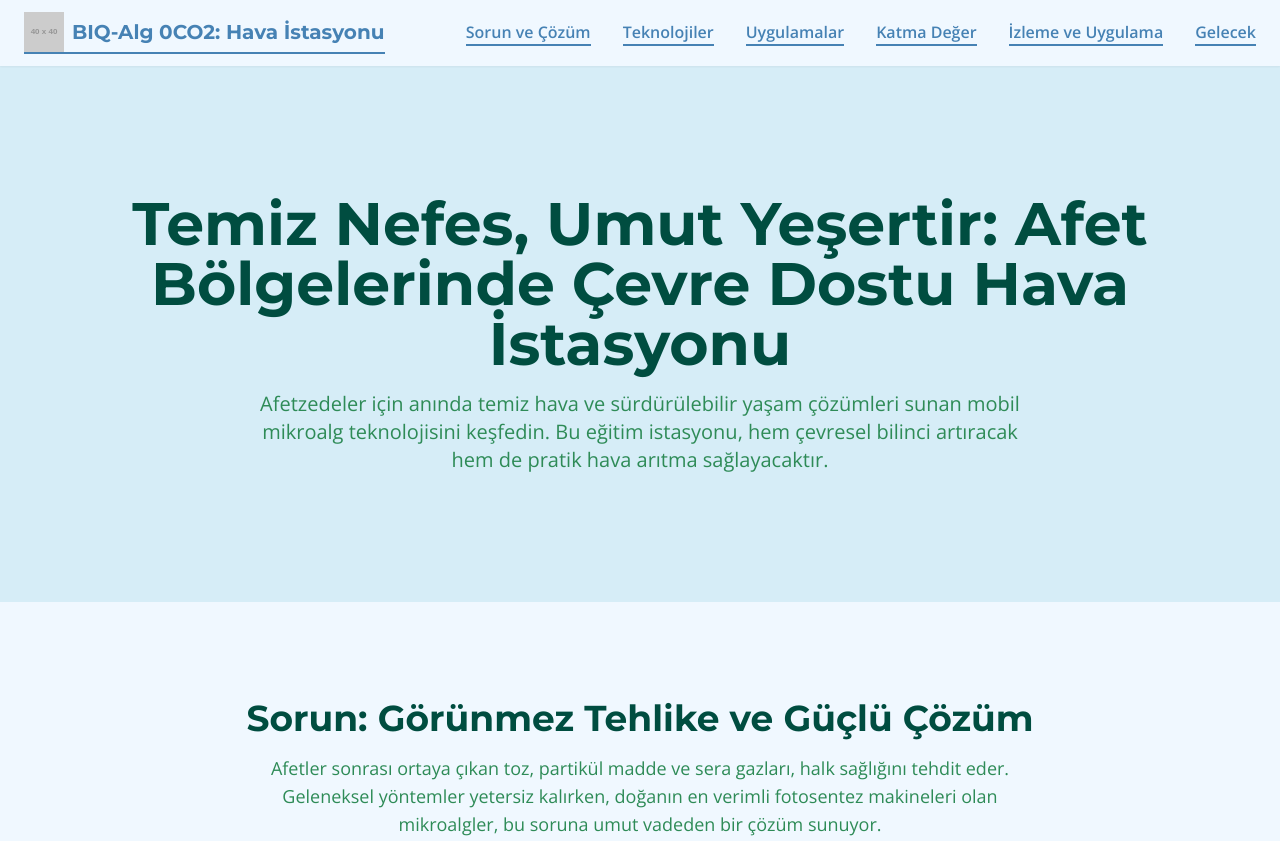
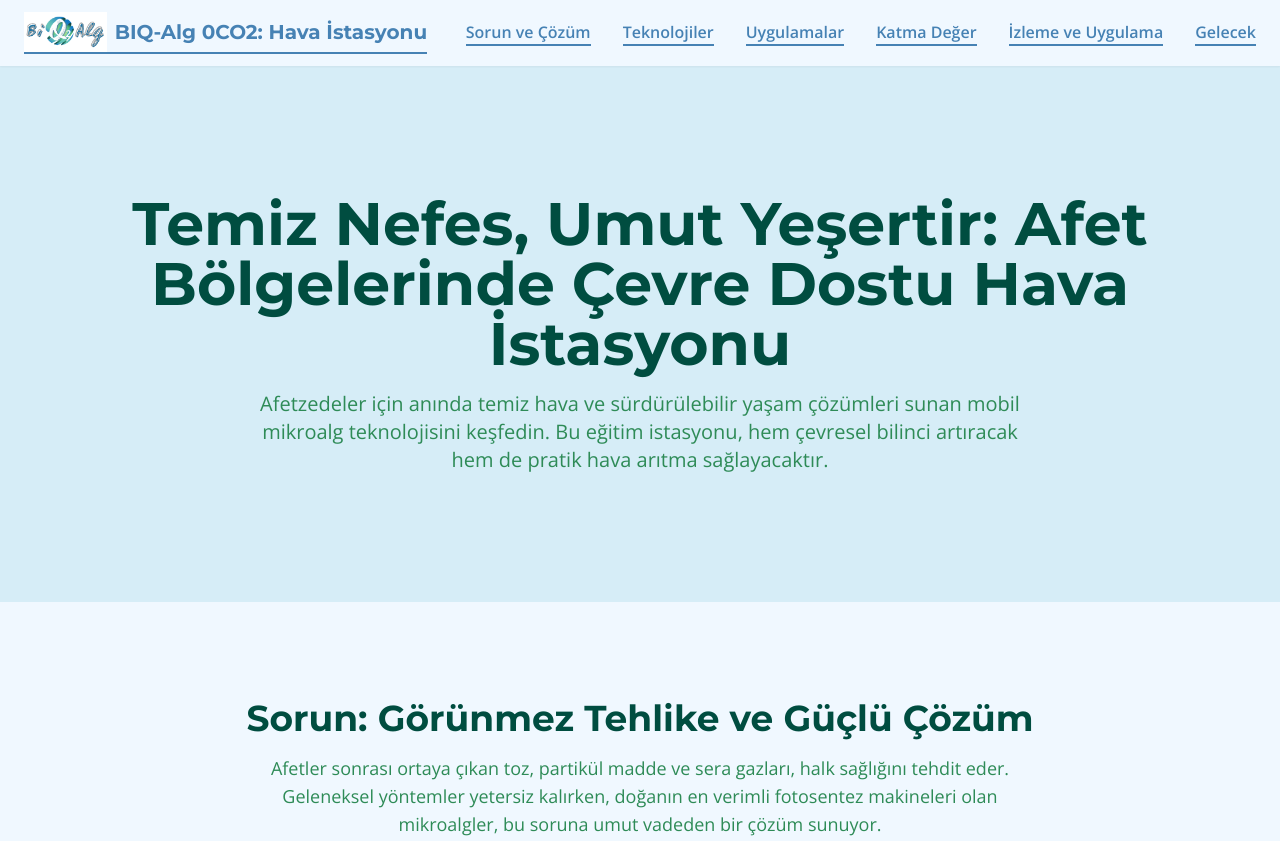
Before and after one commit to Sev84/mobil-mikroalg-egitim, a plain HTML site: page index.html in a window 1280 px wide. Shown: the top 841 px of the page. Drawn offline with nearby package versions, Linux system fonts and the light colour scheme; no server answers; placeholder pictures from the web are drawn by us.

Commit message:
index.html

```diff
--- a/index.html
+++ b/index.html
@@ -81,7 +81,7 @@
         <nav class="container mx-auto px-6 py-3">
             <div class="flex justify-between items-center">
                 <a href="#hero" class="text-xl font-bold font-heading text-[#4682B4] flex items-center">
-                    <img src="https://placehold.co/40x40/E0F2F7/1A535C?text=Logo" onerror="this.onerror=null; this.src='logo111.png'" alt="BioAlg Logosu" class="h-8 md:h-10 w-auto mr-2 inline-block align-middle">
+                    <img src="logo111.png" onerror="this.onerror=null; this.src='https://placehold.co/40x40/E0F2F7/1A535C?text=Logo';" alt="BioAlg Logosu" class="h-8 md:h-10 w-auto mr-2 inline-block align-middle">
                     BIQ-Alg 0CO2: Hava İstasyonu
                 </a>
                 <div class="hidden md:flex space-x-8">
```
